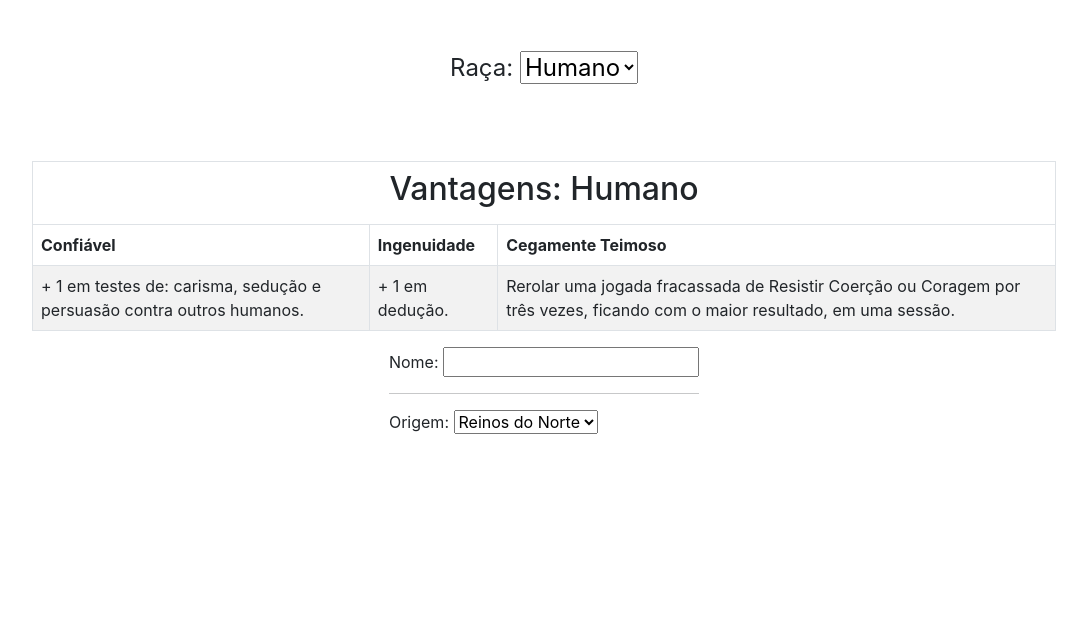
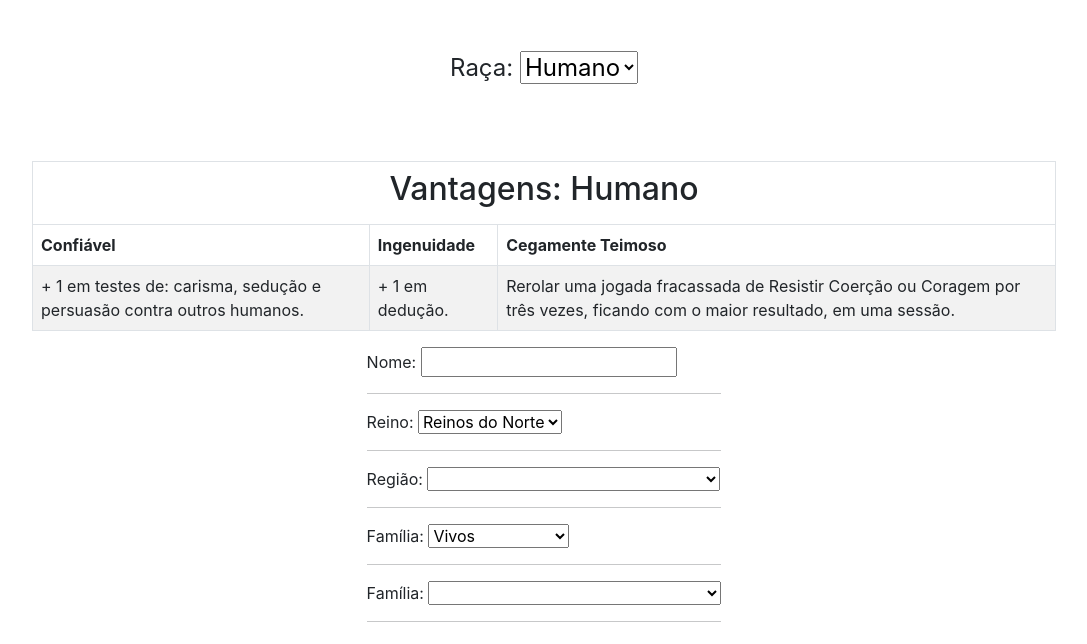
Before and after one commit to LuisRowe/the-witcher-rpg-project, a React (Create React App) app: page /characterCreate in a window 1280 px wide. Shown: the top 644 px of the page, without its empty margins (96-1183 px from the left). Built offline with nearby package versions, Linux system fonts and the light colour scheme.

Commit message:
Iniciando familia

```diff
--- /dev/null
+++ b/src/Component/Family.jsx
@@ -0,0 +1,46 @@
+import React from 'react'
+
+function Family({reino, familiaStatus, setFamilia}) {
+  return (
+    <div>
+      {familiaStatus === "Vivos" && reino === "Reinos do Norte"
+          && <label>
+              <span>Família: </span>
+              <select onChange={({target: {value}}) => setFamilia(value)}>
+                <option value="" />
+                <option value="Redânia">Redânia (+ 1 Educação)</option>
+                <option value="Kaedwen">Kaedwen (+ 1 Tolerância)</option>
+                <option value="Teméria">Teméria (+ 1 Carisma)</option>
+                <option value="Aedirn">Aedirn (+ 1 Criar (Itens))</option>
+                <option value="Lyria e Rívia">Lyria e Rívia (+ 1 Resistir Coerção)</option>
+                <option value="Kovir e Poviss">Kovir e Poviss (+ 1 Negócios)</option>
+                <option value="Skellige">Skellige (+ 1 Coragem)</option>
+                <option value="Cidaris">Cidaris (+ 1 Velejar)</option>
+                <option value="Verden">Verden (+ 1 Sobrevivência no Ermo)</option>
+                <option value="Cintra">Cintra (+ 1 Percepção Humana)</option>
+              </select>
+          </label>
+      }
+      {familiaStatus === "Algo aconteceu" && reino === "Reinos do Norte"
+          && <label>
+              <span>Região: </span>
+              <select onChange={({target: {value}}) => setFamilia(value)}>
+                <option value="" />
+                <option value="Dispersada pela guerra">Dispersada pela guerra.</option>
+                <option value="Presos e perdidos">Presos</option>
+                <option value="Teméria">Teméria (+ 1 Carisma)</option>
+                <option value="Aedirn">Aedirn (+ 1 Criar (Itens))</option>
+                <option value="Lyria e Rívia">Lyria e Rívia (+ 1 Resistir Coerção)</option>
+                <option value="Kovir e Poviss">Kovir e Poviss (+ 1 Negócios)</option>
+                <option value="Skellige">Skellige (+ 1 Coragem)</option>
+                <option value="Cidaris">Cidaris (+ 1 Velejar)</option>
+                <option value="Verden">Verden (+ 1 Sobrevivência no Ermo)</option>
+                <option value="Cintra">Cintra (+ 1 Percepção Humana)</option>
+              </select>
+          </label>
+      }
+    </div>
+  )
+}
+
+export default Family
--- a/src/Component/Human.jsx
+++ b/src/Component/Human.jsx
@@ -1,10 +1,15 @@
 import React from 'react'
 import { useEffect } from 'react';
 import { useState } from 'react'
+import Family from './Family';
+import Origin from './Origin';
 
 function Human() {
   const [nome, setNome] = useState('');
-  const [regiao, setRegiao] = useState('Reinos do Norte');
+  const [reino, setReino] = useState('Reinos do Norte');
+  const [regiao, setRegiao] = useState('');
+  const [familiaStatus, setFamiliaStatus] = useState('Vivos');
+  const [familia, setFamilia] = useState('');
 
   const race = 'Humano';
 
@@ -12,10 +17,13 @@ function Human() {
     const charObj = {
       nome,
       race,
+      reino,
       regiao,
+      familiaStatus,
+      familia,
     };
     console.log(charObj);
-  },[nome, regiao])
+  },[nome, reino, regiao, familiaStatus, familia])
 
   return (
     <div className="race-chosed">
@@ -45,12 +53,25 @@ function Human() {
         </label>
         <hr />
         <label>
-          <span>Origem: </span>
-          <select onChange={({target: {value}}) => setRegiao(value)}>
+          <span>Reino: </span>
+          <select onChange={({target: {value}}) => setReino(value)}>
             <option value="Reinos do Norte">Reinos do Norte</option>
             <option value="Nilfgaard">Nilfgaard</option>
           </select>
         </label>
+        <hr />
+        <Origin reino={reino} setRegiao={(value) => setRegiao(value)} />
+        <hr />
+        <label>
+          <span>Família: </span>
+          <select onChange={({target: {value}}) => setFamiliaStatus(value)}>
+            <option value="Vivos">Vivos</option>
+            <option value="Algo aconteceu">Algo aconteceu</option>
+          </select>
+        </label>
+        <hr />
+        <Family reino={reino} familiaStatus={familiaStatus} setFamilia={(value) => setFamilia(value)} />
+        <hr />
       </div>
     </div>
   )
--- /dev/null
+++ b/src/Component/Origin.jsx
@@ -0,0 +1,44 @@
+import React from 'react'
+
+function Origin({reino, setRegiao}) {
+  return (
+    <div>
+      {reino === "Reinos do Norte"
+          ? <label>
+              <span>Região: </span>
+              <select onChange={({target: {value}}) => setRegiao(value)}>
+                <option value="" />
+                <option value="Redânia">Redânia (+ 1 Educação)</option>
+                <option value="Kaedwen">Kaedwen (+ 1 Tolerância)</option>
+                <option value="Teméria">Teméria (+ 1 Carisma)</option>
+                <option value="Aedirn">Aedirn (+ 1 Criar (Itens))</option>
+                <option value="Lyria e Rívia">Lyria e Rívia (+ 1 Resistir Coerção)</option>
+                <option value="Kovir e Poviss">Kovir e Poviss (+ 1 Negócios)</option>
+                <option value="Skellige">Skellige (+ 1 Coragem)</option>
+                <option value="Cidaris">Cidaris (+ 1 Velejar)</option>
+                <option value="Verden">Verden (+ 1 Sobrevivência no Ermo)</option>
+                <option value="Cintra">Cintra (+ 1 Percepção Humana)</option>
+              </select>
+          </label>
+          : <label>
+              <span>Região: </span>
+              <select onChange={({target: {value}}) => setRegiao(value)}>
+                <option value="" />
+                <option value="Vicovaro">Vicovaro (+ 1 Educação)</option>
+                <option value="Angren">Angren (+ 1 Sobrevivência no Ermo)</option>
+                <option value="Nazair">Nazair (+ 1 Brigar)</option>
+                <option value="Mettina">Mettina (+ 1 Cavalgar)</option>
+                <option value="Mag Turga">Mag Turga (+ 1 Tolerância)</option>
+                <option value="Geso">Geso (+ 1 Furtividade)</option>
+                <option value="Ebbing">Ebbing (+ 1 Dedução)</option>
+                <option value="Maecht">Maecht (+ 1 Carisma)</option>
+                <option value="Gemmera">Gemmera (+ 1 Intimidação)</option>
+                <option value="Etólia">Etólia (+ 1 Coragem)</option>
+              </select>
+            </label>
+      }
+    </div>
+  )
+}
+
+export default Origin
--- a/src/pages/CharacterCreate.jsx
+++ b/src/pages/CharacterCreate.jsx
@@ -1,5 +1,4 @@
 import React from 'react'
-import { useEffect } from 'react';
 import { useState } from 'react'
 import Dwarf from '../Component/Dwarf';
 import Elf from '../Component/Elf';
```
